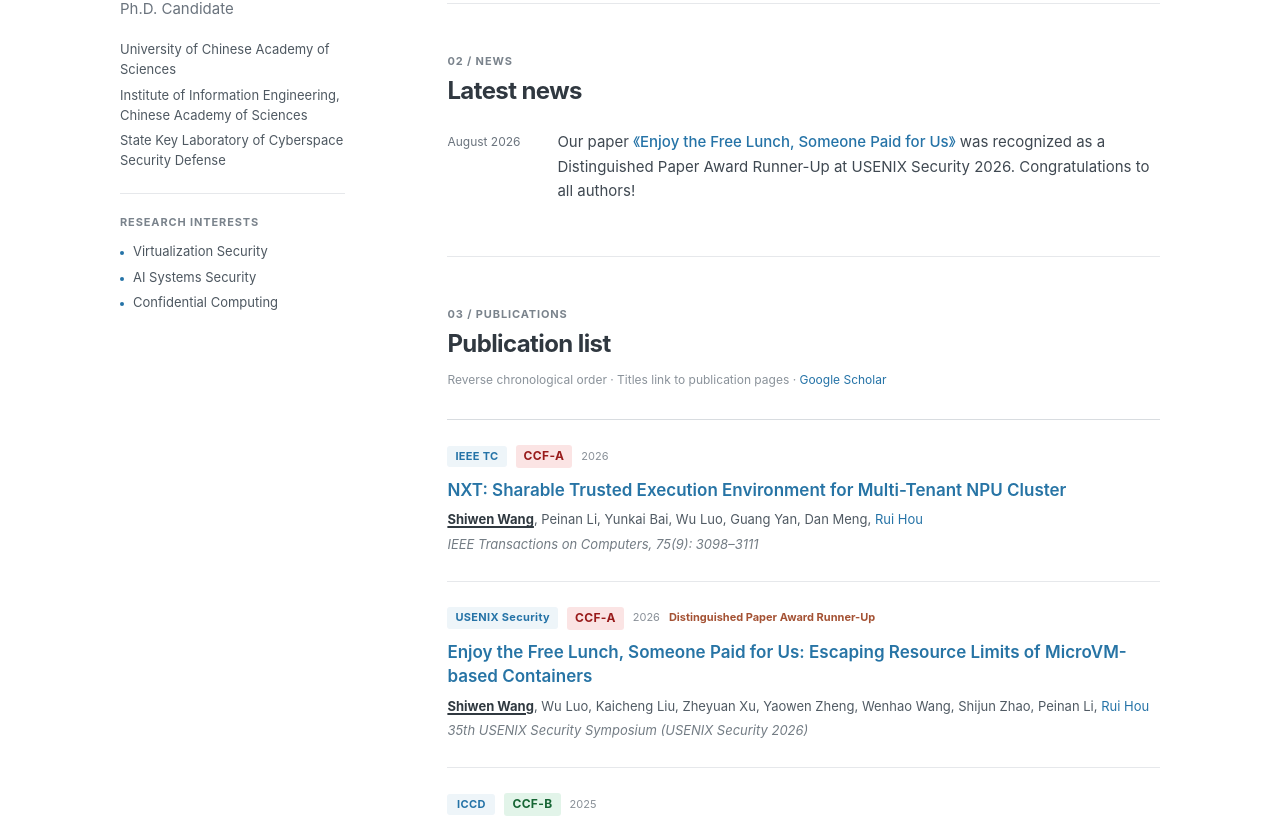
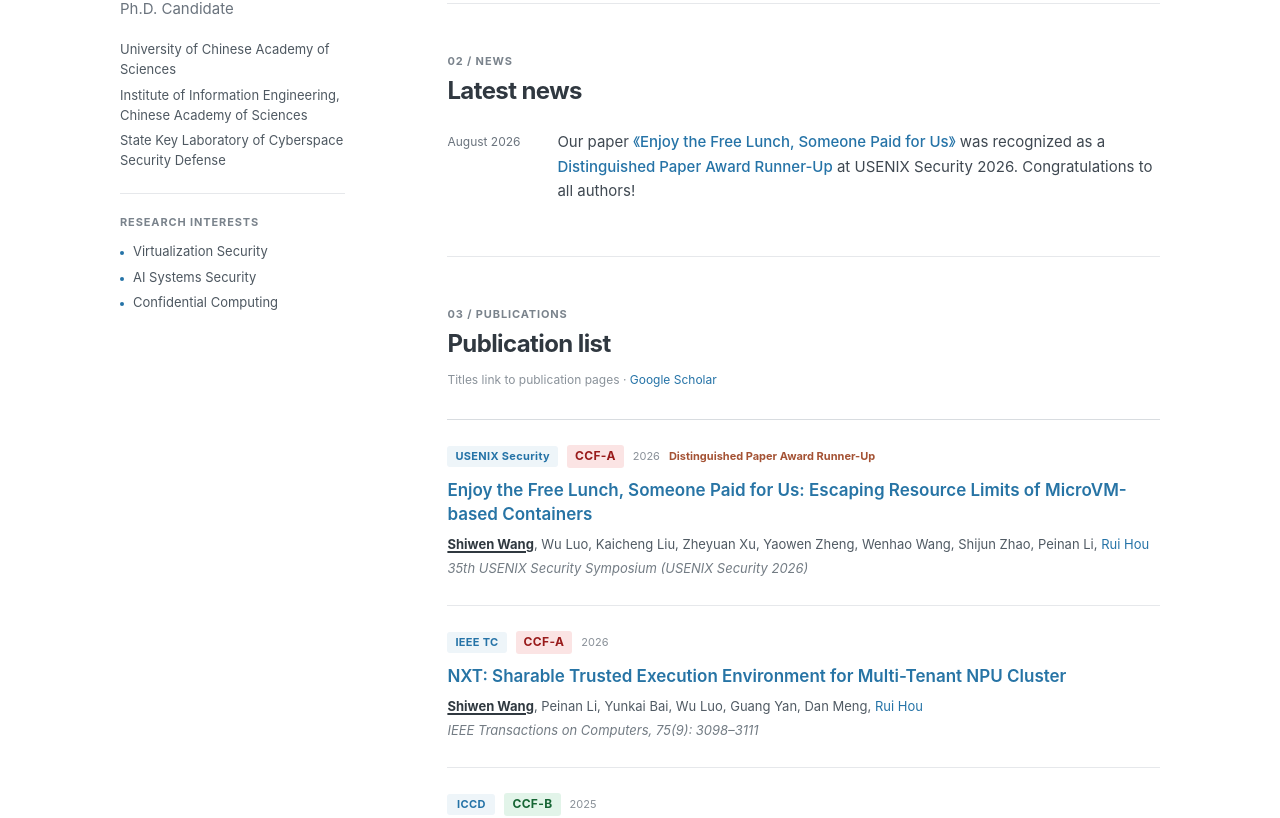
Before and after one commit to WonSivan/Homepage, a Next.js app: page / in a window 1280 px wide. Shown: the part 435-1253 px from the top of the page. Built offline with nearby package versions, Linux system fonts and the light colour scheme.

Commit message:
Feature USENIX Security paper and link award announcement

```diff
--- a/app/page.tsx
+++ b/app/page.tsx
@@ -16,15 +16,7 @@ const ccfRanks: Record<string, CCFRank> = {
   DAC: 'A',
 };
 
-const publications = [
-  {
-    year: '2026', tag: 'IEEE TC',
-    title: 'NXT: Sharable Trusted Execution Environment for Multi-Tenant NPU Cluster',
-    authors: ['Shiwen Wang', 'Peinan Li', 'Yunkai Bai', 'Wu Luo', 'Guang Yan', 'Dan Meng', 'Rui Hou'],
-    venue: 'IEEE Transactions on Computers, 75(9): 3098–3111',
-    link: 'https://scholar.google.com/citations?view_op=view_citation&hl=en&user=k7cC6BYAAAAJ&citation_for_view=k7cC6BYAAAAJ:2osOgNQ5qMEC',
-  },
-  {
+const usenixPublication = {
     year: '2026', tag: 'USENIX Security',
     title: 'Enjoy the Free Lunch, Someone Paid for Us: Escaping Resource Limits of MicroVM-based Containers',
     authors: ['Shiwen Wang', 'Wu Luo', 'Kaicheng Liu', 'Zheyuan Xu', 'Yaowen Zheng', 'Wenhao Wang', 'Shijun Zhao', 'Peinan Li', 'Rui Hou'],
@@ -32,6 +24,17 @@ const publications = [
     venue: '35th USENIX Security Symposium (USENIX Security 2026)',
     link: 'https://www.usenix.org/conference/usenixsecurity26/presentation/wang-shiwen',
     awardZh: '杰出论文奖入围', award: 'Distinguished Paper Award Runner-Up',
+    awardLink: 'https://www.usenix.org/sites/default/files/sec26_runners_up.pdf',
+};
+
+const publications = [
+  usenixPublication,
+  {
+    year: '2026', tag: 'IEEE TC',
+    title: 'NXT: Sharable Trusted Execution Environment for Multi-Tenant NPU Cluster',
+    authors: ['Shiwen Wang', 'Peinan Li', 'Yunkai Bai', 'Wu Luo', 'Guang Yan', 'Dan Meng', 'Rui Hou'],
+    venue: 'IEEE Transactions on Computers, 75(9): 3098–3111',
+    link: 'https://scholar.google.com/citations?view_op=view_citation&hl=en&user=k7cC6BYAAAAJ&citation_for_view=k7cC6BYAAAAJ:2osOgNQ5qMEC',
   },
   {
     year: '2025', tag: 'ICCD',
@@ -69,7 +72,7 @@ const content = {
     headings: [['01 / 简介', '关于我'], ['02 / 动态', '近期动态'], ['03 / 论文', '论文列表'], ['04 / 学术服务', '专业服务'], ['05 / 奖项', '荣誉与奖项']],
     about: '王诗文是一名计算机系统结构专业博士研究生，就读于中国科学院大学、中国科学院信息工程研究所和网络空间安全防御全国重点实验室。他的研究方向包括虚拟化和智能系统安全、机密计算，导师是侯锐研究员。他于 2022 年在南京邮电大学获得计算机科学与技术学士学位。',
     newsDate: '2026 年 8 月', newsBefore: '我们的论文', newsAfter: '获得 USENIX Security 2026 杰出论文奖入围（Distinguished Paper Award Runner-Up）。祝贺全体作者！',
-    pubNote: '按发表时间倒序排列 · 论文标题链接至出版页面', reviewer: '审稿人',
+    pubNote: '论文标题链接至出版页面', reviewer: '审稿人',
     awards: ['南京邮电大学三好学生标兵', '南京邮电大学一等奖学金', '中国科学院大学三好学生', '中国科学院大学一等学业奖学金', '江苏省高等数学竞赛本科 A 组一等奖'],
     footer: '专注于可信、高效的计算系统。', updated: '更新于 2026 年 9 月',
   },
@@ -81,7 +84,7 @@ const content = {
     headings: [['01 / About', 'About me'], ['02 / News', 'Latest news'], ['03 / Publications', 'Publication list'], ['04 / Academic service', 'Professional service'], ['05 / Awards', 'Honors & awards']],
     about: 'Shiwen Wang is a Ph.D. candidate in Computer Architecture at the University of Chinese Academy of Sciences. He is affiliated with the Institute of Information Engineering, Chinese Academy of Sciences, and the State Key Laboratory of Cyberspace Security Defense. His research interests include virtualization and AI systems security, as well as confidential computing. He is advised by Prof. Rui Hou. He received his B.Sc. in Computer Science and Technology from Nanjing University of Posts and Telecommunications in 2022.',
     newsDate: 'August 2026', newsBefore: 'Our paper', newsAfter: 'was recognized as a Distinguished Paper Award Runner-Up at USENIX Security 2026. Congratulations to all authors!',
-    pubNote: 'Reverse chronological order · Titles link to publication pages', reviewer: 'Reviewer',
+    pubNote: 'Titles link to publication pages', reviewer: 'Reviewer',
     awards: ['Outstanding Student Model, Nanjing University of Posts and Telecommunications', 'First-Class Scholarship, Nanjing University of Posts and Telecommunications', 'Outstanding Student, University of Chinese Academy of Sciences', 'First-Class Academic Scholarship, University of Chinese Academy of Sciences', 'First Prize, Jiangsu Provincial Higher Mathematics Competition (Undergraduate Group A)'],
     footer: 'Building trustworthy and efficient computing systems.', updated: 'Last updated September 2026',
   },
@@ -140,7 +143,7 @@ export default function Home() {
             <Heading pair={t.headings[1]} />
             <article className="news-item">
               <time>{t.newsDate}</time>
-              <p>{t.newsBefore}{' '}<a href={publications[1].link} target="_blank" rel="noreferrer">《Enjoy the Free Lunch, Someone Paid for Us》</a>{' '}{t.newsAfter}</p>
+              <p>{t.newsBefore}{' '}<a href={usenixPublication.link} target="_blank" rel="noreferrer">《Enjoy the Free Lunch, Someone Paid for Us》</a>{' '}{t.newsAfter.split(usenixPublication.award).map((part, i) => <span key={i}>{i > 0 && <a href={usenixPublication.awardLink} target="_blank" rel="noreferrer">{usenixPublication.award}</a>}{part}</span>)}</p>
             </article>
           </section>
 
@@ -150,7 +153,7 @@ export default function Home() {
             <div className="publication-list">
               {publications.map((p) => (
                 <article className="publication" key={p.title}>
-                  <div className="publication-meta"><span className="venue-tag">{p.tag}</span><span className={`ccf-tag ccf-${ccfRanks[p.tag].toLowerCase()}`}>CCF-{ccfRanks[p.tag]}</span><span>{p.year}</span>{p.award && <span className="award-label">{locale === 'zh' ? p.awardZh : p.award}</span>}</div>
+                  <div className="publication-meta"><span className="venue-tag">{p.tag}</span><span className={`ccf-tag ccf-${ccfRanks[p.tag].toLowerCase()}`}>CCF-{ccfRanks[p.tag]}</span><span>{p.year}</span>{'award' in p && p.award && <a className="award-label" href={p.awardLink} target="_blank" rel="noreferrer">{locale === 'zh' ? p.awardZh : p.award}</a>}</div>
                   <h3><a href={p.link} target="_blank" rel="noreferrer">{p.title}</a></h3>
                   <p className="authors">{p.authors.map((a, j) => <span key={a}>{a === 'Rui Hou' ? <a href={advisorUrl} target="_blank" rel="noreferrer">{a}</a> : <span className={a === 'Shiwen Wang' ? 'self-author' : ''}>{a}</span>}{j < p.authors.length - 1 ? ', ' : ''}</span>)}</p>
                   <p className="venue">{locale === 'zh' && p.venueZh ? p.venueZh : p.venue}</p>
```
